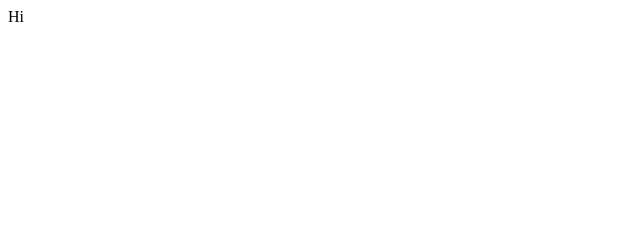
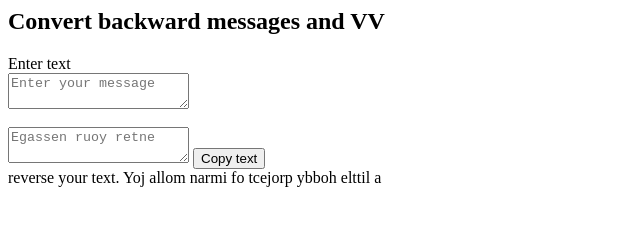
Before and after one commit to imranmollajoy/resrever, a plain HTML site: page index.html in a window 1280 px wide. Shown: the whole page, without its empty margins (0-640 px from the left). Drawn offline with Linux system fonts and the light colour scheme.

Commit message:
Update index.html

```diff
--- a/index.html
+++ b/index.html
@@ -1 +1,28 @@
-Hi
+<html>
+<head>
+    <meta name="viewport" content="width=device-width">
+    <link rel="stylesheet" href="style.css">
+</head>
+<body>
+<nav class="navbar">
+    <h1 class="nav-brand">Convert backward messages and VV</h1>
+</nav>
+
+<main class="container">
+    <div>
+        <label class="accent" for="component-name">Enter text</label>
+        </br>
+        <textarea class="input" placeholder="Enter your message" id="in"></textarea>
+
+    </div>
+
+    </br>
+    <textarea  placeholder="Egassen ruoy retne" id="out"></textarea>
+    <button id="copyButton" onclick="copy()">Copy text</button>
+
+</main>
+<div id= "footer"> reverse your text.
+Yoj allom narmi fo tcejorp ybboh elttil a</div>
+ <script src='./main.js'></script>
+</body>
+</html>
```
